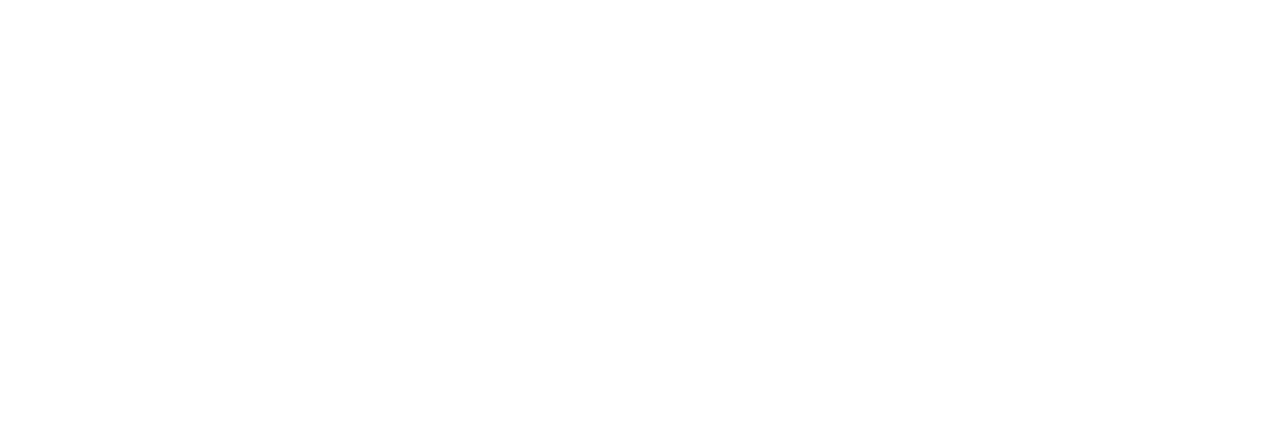
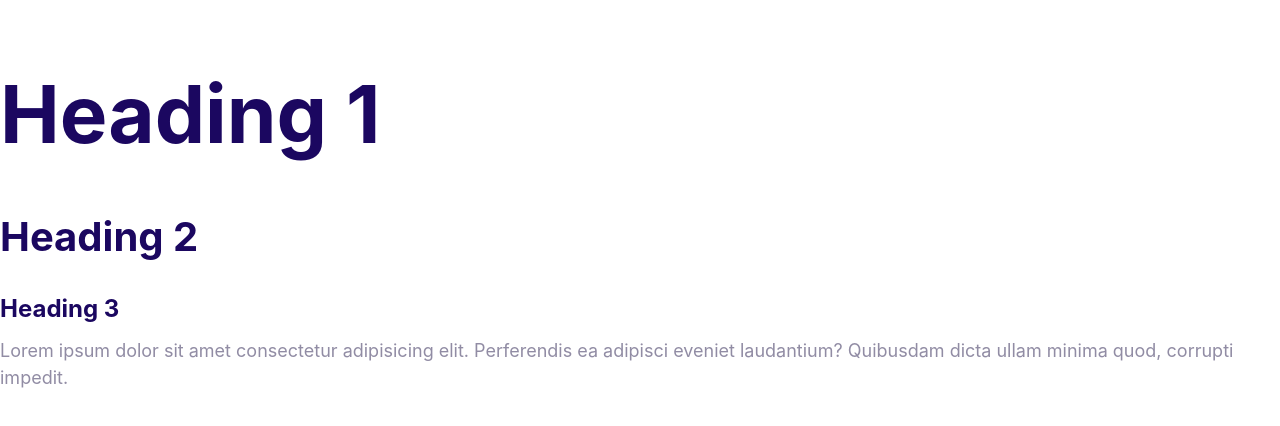
Before and after one commit to rjorge99/Moshify-Website, a plain HTML site: page index.html in a window 1280 px wide. Drawn offline with Linux system fonts and the light colour scheme.

Commit message:
Styles for fonts

```diff
--- a/css/styles.css
+++ b/css/styles.css
@@ -5,3 +5,54 @@
     --color-headings: #1b0760;
     --color-body: #918ca4;
 }
+html {
+    font-size: 62.5%;
+}
+
+body {
+    color: var(--color-body);
+    font-family: Inter, Arial, Helvetica, sans-serif;
+    font-size: 2.4rem;
+    line-height: 1.5;
+}
+
+h1,
+h2,
+h3 {
+    color: var(--color-headings);
+    margin-bottom: 1rem;
+}
+
+h1 {
+    font-size: 7rem;
+}
+
+h2 {
+    font-size: 4rem;
+}
+
+h3 {
+    font-size: 3rem;
+}
+
+p {
+    margin-top: 0;
+}
+
+@media screen and (min-width: 1024px) {
+    body {
+        font-size: 1.8rem;
+    }
+
+    h1 {
+        font-size: 8rem;
+    }
+
+    h2 {
+        font-size: 4rem;
+    }
+
+    h3 {
+        font-size: 2.4rem;
+    }
+}
--- a/index.html
+++ b/index.html
@@ -9,5 +9,13 @@
         <link rel="stylesheet" href="css/normalize.css" />
         <link rel="stylesheet" href="css/styles.css" />
     </head>
-    <body></body>
+    <body>
+        <h1>Heading 1</h1>
+        <h2>Heading 2</h2>
+        <h3>Heading 3</h3>
+        <p>
+            Lorem ipsum dolor sit amet consectetur adipisicing elit. Perferendis ea adipisci eveniet
+            laudantium? Quibusdam dicta ullam minima quod, corrupti impedit.
+        </p>
+    </body>
 </html>
```
